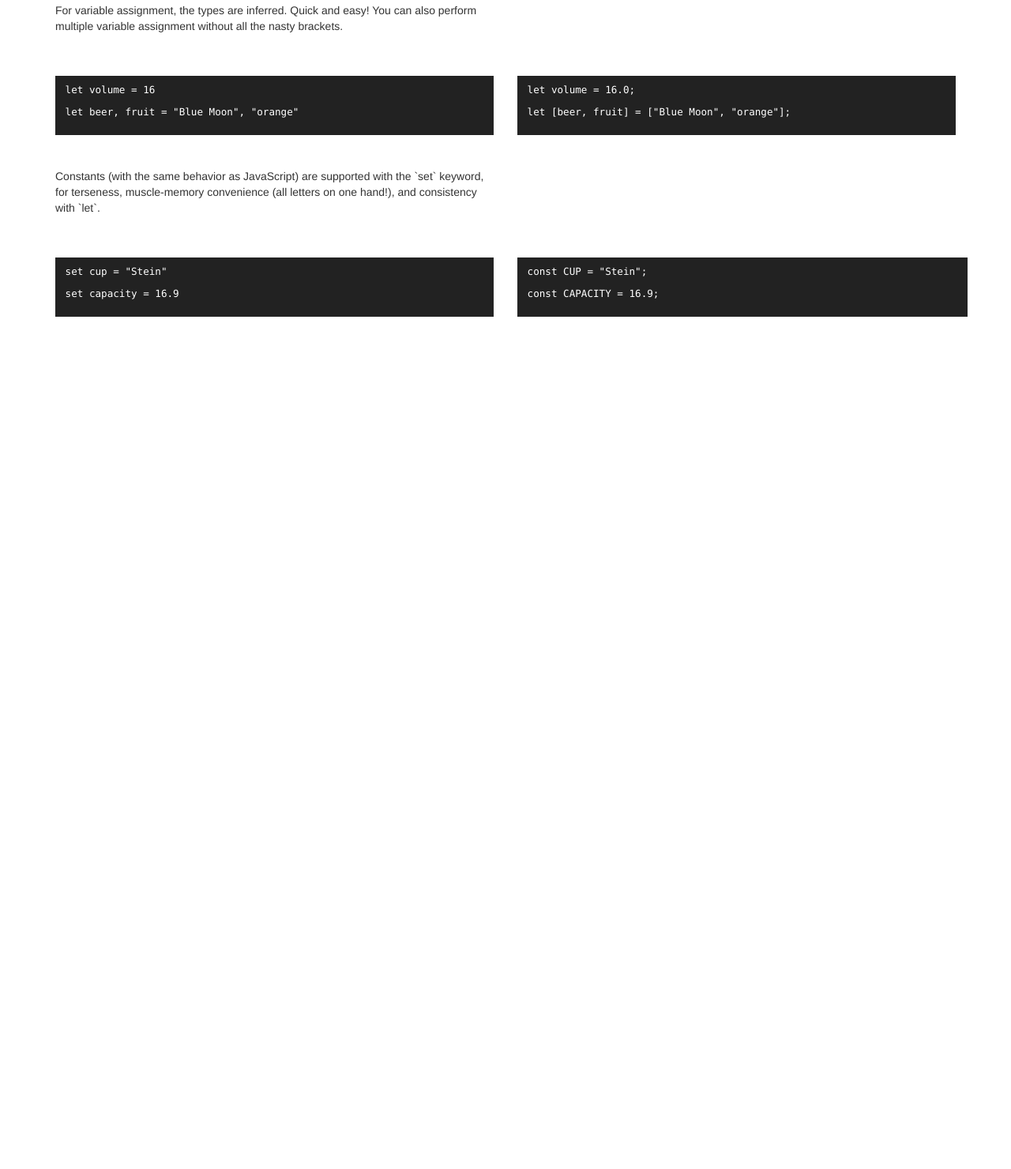
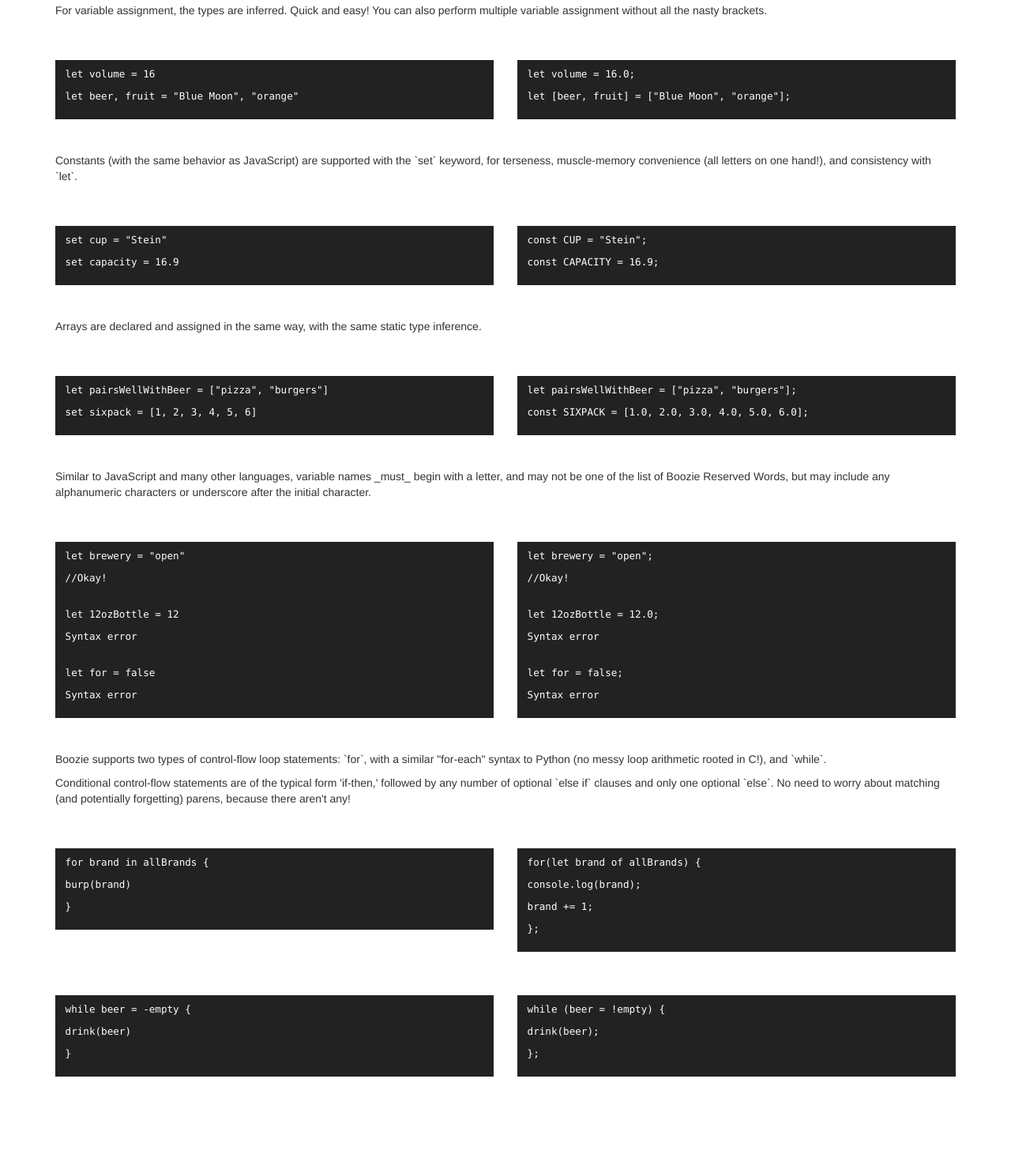
Before and after one commit to mpmcauley/Boozie, a website: page index.html in a window 1280 px wide. Shown: the part 2007-3487 px from the top of the page at 79% size. Before the commit the page ends 2435 px from the top, so only its background shows below. Drawn offline with nearby package versions, Linux system fonts and the light colour scheme.

Commit message:
Did I mention website?

```diff
--- a/index.html
+++ b/index.html
@@ -25,7 +25,7 @@
         <p>There's a relevant [xkcd](https://xkcd.com/) for this:</p>
 
         <p><img src='ballmer_peak.png'>Apple uses automated schnapps IVs.</p>
-
+        <br/>
         <p>Our language is designed with this phenomenon in mind, to help facilitate programmers who wish to pursue this unicorn, by making it easy for even the most inebriated of coders to work efficiently!</p>
       </div>
     </div>
@@ -50,11 +50,12 @@
       <div class="col-sm-6 panel-body">
         <h1>Example Programs</h1>
         <p>Here are some examples, Boozie on the left, JavaScript on the right.</p>
+        <br/>
       </div>
     </div>
     <div class="row">
-      <div class="col-sm-6 panel-body">
-        <p>No printing in Boozie.... no, no, no! You *belch!*</p>
+      <div class="col-sm-12 panel-body">
+        <p>No printing in Boozie.... no, no, no! You <em>belch!</em></p>
       </div>
     </div>
     <div class="row">
@@ -70,7 +71,7 @@
       </div>
     </div>
     <div class="row">
-      <div class="col-sm-6 panel-body">
+      <div class="col-sm-12 panel-body">
         <p>Equivalency (`==`) is defined as JavaScript's "strict," triple-equals (`===`) equivalence. Why should programmers have to worry about the subtle differences between the interpretation of the two in the first place when, 9 times out of 10, `===` is what they mean?</p>
       </div>
     </div>
@@ -87,7 +88,7 @@
       </div>
     </div>
     <div class="row">
-      <div class="col-sm-6 panel-body">
+      <div class="col-sm-12 panel-body">
         <p>For variable assignment, the types are inferred. Quick and easy! You can also perform multiple variable assignment without all the nasty brackets.</p>
       </div>
     </div>
@@ -103,7 +104,7 @@
       </div>
     </div>
     <div class="row">
-      <div class="col-sm-6 panel-body">
+      <div class="col-sm-12 panel-body">
         <p>Constants (with the same behavior as JavaScript) are supported with the `set` keyword, for terseness, muscle-memory convenience (all letters on one hand!), and consistency with `let`.
         </p>
       </div>
@@ -115,14 +116,104 @@
           </p><p>set capacity = 16.9</p>
         </div>
     </div>
-    <div class="row">
       <div class="col-sm-6 panel-body">
         <div class="console">
           <p>const CUP = "Stein";</p>
           <p>const CAPACITY = 16.9;</p>
         </div>
       </div>
+  </div>
+  <div class="row">
+    <div class="col-sm-12 panel-body">
+      <p>Arrays are declared and assigned in the same way, with the same static type inference.</p>
     </div>
   </div>
+  <div class="row">
+    <div class="col-sm-6 panel-body">
+      <div class="console">
+        <p>let pairsWellWithBeer = ["pizza", "burgers"]</p>
+        <p>set sixpack = [1, 2, 3, 4, 5, 6]</p>
+      </div>
+    </div>
+    <div class="col-sm-6 panel-body">
+      <div class="console">
+        <p>let pairsWellWithBeer = ["pizza", "burgers"];</p>
+        <p>const SIXPACK = [1.0, 2.0, 3.0, 4.0, 5.0, 6.0];</p>
+      </div>
+    </div>
+  </div>
+  <div class="row">
+    <div class="col-sm-12 panel-body">
+      <p>Similar to JavaScript and many other languages, variable names _must_ begin with a letter, and may not be one of the list of Boozie Reserved Words, but may include any alphanumeric characters or underscore after the initial character.</p>
+    </div>
+  </div>
+  <div class="row">
+    <div class="col-sm-6 panel-body">
+      <div class="console">
+        <p>let brewery = "open"</p>
+        <p>//Okay!</p>
+        <br/>
+        <p>let 12ozBottle = 12</p>
+        <p>Syntax error</p>
+        <br/>
+        <p>let for = false</p>
+        <p>Syntax error</p>
+      </div>
+    </div>
+    <div class="col-sm-6 panel-body">
+      <div class="console">
+        <p>let brewery = "open";</p>
+        <p>//Okay!</p>
+        <br/>
+        <p>let 12ozBottle = 12.0;</p>
+        <p>Syntax error</p>
+        <br/>
+        <p>let for = false;</p>
+        <p>Syntax error</p>
+      </div>
+    </div>
+  </div>
+  <div class="row">
+    <div class="col-sm-12 panel-body">
+      <p>Boozie supports two types of control-flow loop statements: `for`, with a similar "for-each" syntax to Python (no messy loop arithmetic rooted in C!), and `while`.</p>
+      <p>Conditional control-flow statements are of the typical form 'if-then,' followed by any number of optional `else if` clauses and only one optional `else`. No need to worry about matching (and potentially forgetting) parens, because there aren't any!</p>
+    </div>
+  </div>
+  <div class="row">
+    <div class="col-sm-6 panel-body">
+      <div class="console">
+        <p>for brand in allBrands {</p>
+        <p>  burp(brand)</p>
+        <p>}</p>
+      </div>
+    </div>
+    <div class="col-sm-6 panel-body">
+      <div class="console">
+        <p>for(let brand of allBrands) {</p>
+        <p>  console.log(brand);</p>
+        <p>  brand += 1;</p>
+        <p>};</p>
+      </div>
+    </div>
+  </div>
+  <div class="row">
+  <div class="col-sm-6 panel-body">
+    <div class="console">
+      <p>while beer = -empty {</p>
+      <p>    drink(beer)</p>
+      <p>}</p>
+    </div>
+  </div>
+  <div class="col-sm-6 panel-body">
+    <div class="console">
+      <p>while (beer = !empty) {</p>
+      <p>    drink(beer);</p>
+      <p>};</p>
+    </div>
+  </div>
+</div>
+  <div class="row"><div class="col-sm-6 panel-body"></div></div>
+  <div class="row"><div class="col-sm-6 panel-body"></div></div>
+  <div class="row"><div class="col-sm-6 panel-body"></div></div>
 </body>
 </html>
```
